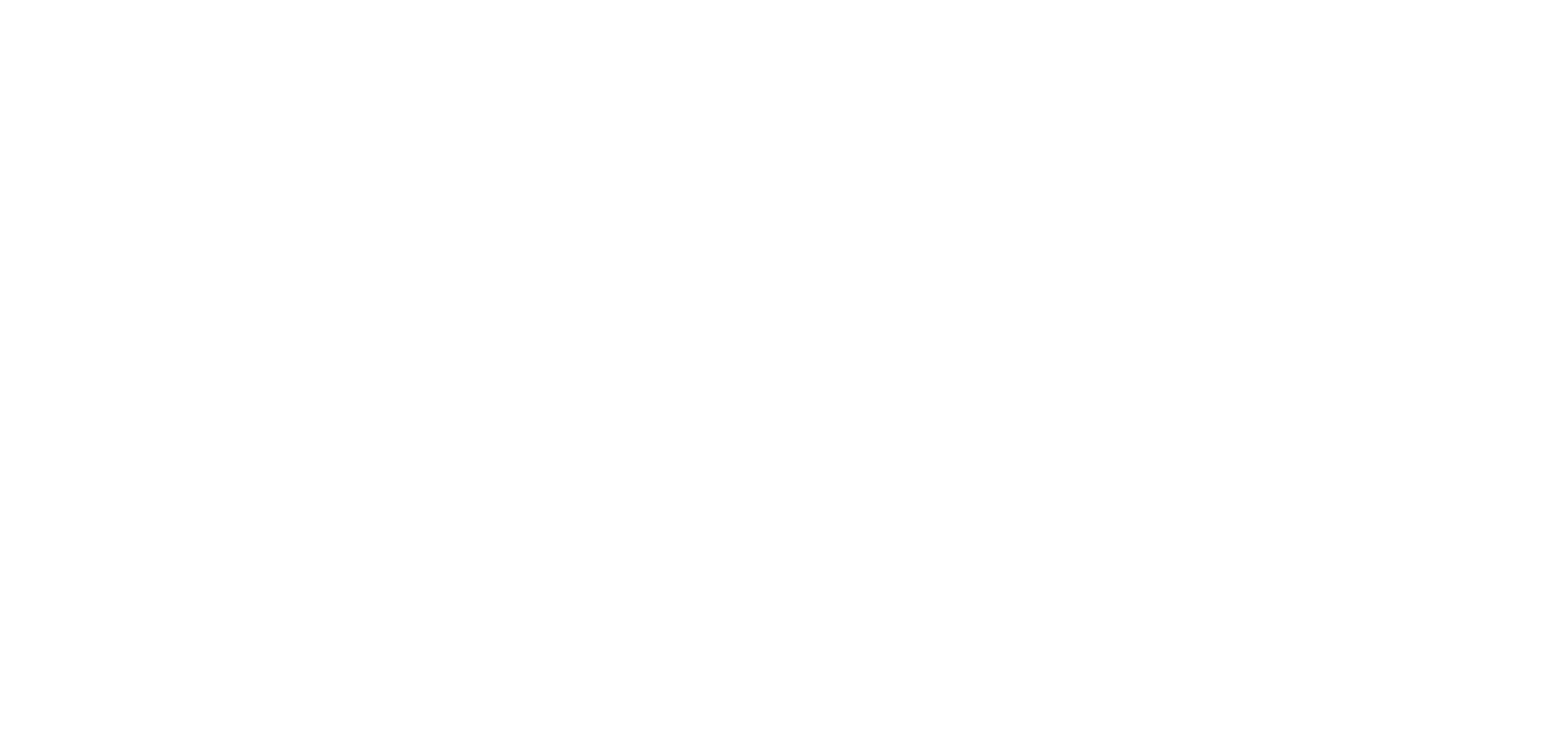
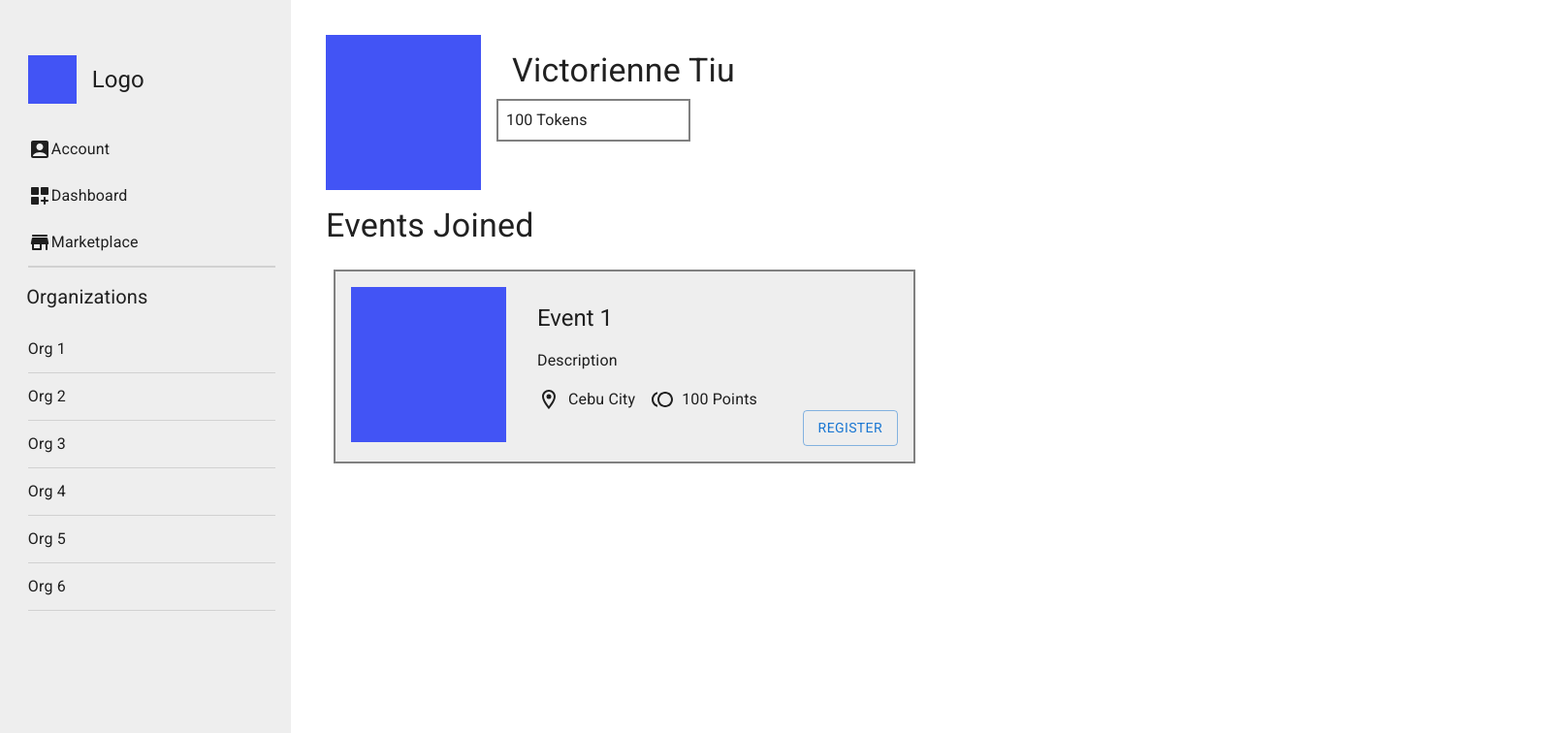
Before and after one commit to 0-BSCode/react-firebase-ts, a React (Vite) app: page /Account in a window 1280 px wide. Before the commit this address had no page. Shown: the top 756 px of the page at 97% size, 1616 px wide, since content can reach past the window. Built offline with nearby package versions, Linux system fonts and the light colour scheme.

Commit message:
Side bar routes (not orgs)

```diff
--- a/src/App.tsx
+++ b/src/App.tsx
@@ -6,7 +6,9 @@ import SignupPage from "./pages/Signup";
 import Side from "./components/SideBar";
 import EventCard from "./components/EventCard";
 import SearchBar from "./components/SearchBar";
-import OrgPage from "./components/ViewOrg";
+import OrgPage1 from "./pages/OrgPages/OrgPage1";
+import Marketplace from "./pages/MarketPlace";
+import Account from "./pages/Account";
 
 function App() {
   return (
@@ -25,7 +27,9 @@ function App() {
         <Route path="/Side" element={<Side />} />
         <Route path="/EventCard" element={<EventCard />} />
         <Route path="/SearchBar" element={<SearchBar />} />
-        <Route path="/OrgPage" element={<OrgPage />} />
+        <Route path="/OrgPage1" element={<OrgPage1 />} />
+        <Route path="/Marketplace" element={<Marketplace />} />
+        <Route path="/Account" element={<Account />} />
       </Routes>
     </Router>
   );
--- /dev/null
+++ b/src/components/ProductCard/index.tsx
@@ -0,0 +1,50 @@
+import { TollOutlined } from "@mui/icons-material";
+import { Box, Typography, List, ListItem, Button } from "@mui/material";
+
+function ProductCard({ prodName, desc, price }) {
+  return (
+    <Box
+      height={300}
+      width="auto"
+      display="flex"
+      alignItems="flex-start"
+      gap={2}
+      padding={2}
+      sx={{ border: "2px solid grey", bgcolor: "#eeeeee", position: "relative" }}
+    >
+      {/* Blue box as placeholder for image */}
+      <Box
+        display="flex"
+        alignItems="center"
+        justifyContent="center"
+        height={100}
+        width={100}
+        padding={10}
+        sx={{ bgcolor: "#4254f5" }}
+      />
+
+      <Box display="flex" flexDirection="column" flexGrow={1}>
+        <List>
+          <ListItem>
+            <Typography variant="h5">{prodName}</Typography>
+          </ListItem>
+          <ListItem>
+            <Typography variant="body1">{desc}</Typography>
+          </ListItem>
+          <ListItem>
+            <Box display="flex" alignItems="center" gap={1} ml={2}>
+              <TollOutlined />
+              <Typography variant="body1">{price}</Typography>
+            </Box>
+          </ListItem>
+        </List>
+      </Box>
+
+      <Button variant="outlined" sx={{ position: "absolute", bottom: 16, right: 16 }}>
+        Add Cart
+      </Button>
+    </Box>
+  );
+}
+
+export default ProductCard;
--- a/src/components/SideBar/index.tsx
+++ b/src/components/SideBar/index.tsx
@@ -4,9 +4,24 @@ import List from "@mui/material/List";
 import ListItem from "@mui/material/ListItem";
 import ListItemText from "@mui/material/ListItemText";
 import Divider from "@mui/material/Divider";
-import { AccountBoxRounded, DashboardCustomizeRounded } from "@mui/icons-material";
+import { useNavigate, Link } from "react-router-dom";
+import { AccountBoxRounded, DashboardCustomizeRounded, StoreRounded } from "@mui/icons-material";
 
 const Side = () => {
+  const navigate = useNavigate();
+
+  const handleMarketplaceClick = () => {
+    navigate("/marketplace");
+  };
+
+  const handleDashboard = () => {
+    navigate("/");
+  };
+
+  const handleAcc = () => {
+    navigate("/Account");
+  };
+
   return (
     <Box
       width={300}
@@ -32,20 +47,24 @@ const Side = () => {
           </Typography>
         </Box>
 
-        <ListItem>
-          <AccountBoxRounded></AccountBoxRounded>
+        <ListItem button onClick={handleAcc}>
+          <AccountBoxRounded />
           <ListItemText primary="Account" />
         </ListItem>
-        <ListItem>
+        <ListItem button onClick={handleDashboard}>
           <DashboardCustomizeRounded />
           <ListItemText primary="Dashboard" />
         </ListItem>
+        <ListItem button onClick={handleMarketplaceClick}>
+          <StoreRounded />
+          <ListItemText primary="Marketplace" />
+        </ListItem>
         <Divider variant="middle" component="li" />
         <Divider variant="middle" component="li" />
-        <Typography variant="h6" sx={{ padding: "3%" }}>
+        <Typography variant="h6" sx={{ padding: "5%" }}>
           Organizations
         </Typography>
-        <ListItem>
+        <ListItem button component={Link} to="/org/1">
           <ListItemText primary="Org 1" />
         </ListItem>
         <Divider variant="middle" component="li" />
--- a/src/components/ViewOrg/index.tsx
+++ /dev/null
@@ -1,65 +0,0 @@
-import { LocationOnOutlined } from "@mui/icons-material";
-import { Box, Typography, List, ListItem, Button, Divider } from "@mui/material";
-import EventCard from "../EventCard";
-
-function OrgPage({ orgName, desc, loc }) {
-  return (
-    <Box
-      height={200}
-      width={600}
-      display="flex"
-      flexDirection="column"
-      alignItems="flex-start"
-      gap={2}
-      padding={2}
-      position="relative"
-    >
-      {/* Blue box as placeholder for image */}
-      <Box
-        display="flex"
-        alignItems="center"
-        justifyContent="center"
-        height={100}
-        width={100}
-        padding={10}
-        sx={{ bgcolor: "#4254f5" }}
-      />
-
-      <Box display="flex" flexDirection="column" flexGrow={1}>
-        <List>
-          <ListItem>
-            <Typography variant="h4">{orgName}</Typography>
-          </ListItem>
-          <ListItem>
-            <Typography variant="body1">{desc}</Typography>
-          </ListItem>
-          <ListItem>
-            <Box display="flex" alignItems="center" gap={1}>
-              <LocationOnOutlined />
-              <Typography variant="body1">{loc}</Typography>
-            </Box>
-          </ListItem>
-        </List>
-      </Box>
-
-      <Divider variant="middle" />
-
-      {/* Container for EventCard components */}
-      <Box width="100%" display="flex" overflowX="auto">
-        {/* Render EventCard components side by side */}
-        <Box display="flex" gap={2}>
-          <EventCard EventName="Event 1" desc="Description" loc="Cebu City" points="100 Points" />
-          <EventCard EventName="Event 2" desc="Description" loc="Cebu City" points="100 Points" />
-          <EventCard EventName="Event 3" desc="Description" loc="Cebu City" points="100 Points" />
-          {/* Add more EventCard components as needed */}
-        </Box>
-      </Box>
-
-      <Button variant="outlined" sx={{ position: "absolute", bottom: 16, right: 16 }}>
-        Join Organization
-      </Button>
-    </Box>
-  );
-}
-
-export default OrgPage;
--- /dev/null
+++ b/src/pages/Account/index.tsx
@@ -0,0 +1,60 @@
+import Side from "@src/components/SideBar";
+import EventCard from "@src/components/EventCard";
+import { Box, List, ListItem, Typography } from "@mui/material";
+
+const Account = () => {
+  return (
+    <div style={{ display: "flex", height: "100vh" }}>
+      <Side style={{ flex: "0 0 200px" }} />
+      <div style={{ flex: 1, padding: "20px" }}>
+        <Box
+          width={600}
+          display="flex"
+          flexDirection="column"
+          alignItems="flex-start"
+          gap={2}
+          padding={2}
+          position="relative"
+        >
+          {/* Container for image and org details */}
+          <Box display="flex" flexDirection="row" alignItems="flex-start" gap={2}>
+            {/* Blue box as placeholder for image */}
+            <Box
+              display="flex"
+              alignItems="center"
+              justifyContent="center"
+              height={100}
+              width={100}
+              padding={10}
+              sx={{ bgcolor: "#4254f5" }}
+            />
+
+            {/* Org details */}
+            <Box display="flex" flexDirection="column" flexGrow={1}>
+              <List>
+                <ListItem>
+                  <Typography variant="h4">Victorienne Tiu</Typography>
+                </ListItem>
+                <Box display="flex" flexDirection="column" border="2px solid gray" width={200} padding={1}>
+                  <Typography variant="p">100 Tokens</Typography>
+                </Box>
+              </List>
+            </Box>
+          </Box>
+
+          <Typography variant="h4">Events Joined</Typography>
+          {/* Container for EventCard components */}
+          <Box width="100vw" display="flex" overflowX="scroll" flexWrap="nowrap" padding={1}>
+            {/* Render EventCard components side by side */}
+            <Box display="flex" gap={2}>
+              <EventCard EventName="Event 1" desc="Description" loc="Cebu City" points="100 Points" />
+              {/* Add more EventCard components as needed */}
+            </Box>
+          </Box>
+        </Box>
+      </div>
+    </div>
+  );
+};
+
+export default Account;
--- /dev/null
+++ b/src/pages/MarketPlace/index.tsx
@@ -0,0 +1,26 @@
+import Side from "@src/components/SideBar";
+import SearchBar from "@src/components/SearchBar";
+import ProductCard from "@src/components/ProductCard";
+import { Box, Button } from "@mui/material";
+
+const Marketplace = () => {
+  return (
+    <div style={{ display: "flex", height: "100vh" }}>
+      <Side style={{ flex: "0 0 200px" }} />
+      <div style={{ flex: 1, padding: "20px" }}>
+        <SearchBar />
+        <Button variant="contained" sx={{ position: "absolute", top: 16, right: 16 }}>
+          View Cart
+        </Button>
+        <Box display="flex" gap={4} padding={3}>
+          <ProductCard prodName={"Product 1"} desc={"This is a product"} price={100} />
+          <ProductCard prodName={"Product 1"} desc={"This is a product"} price={100} />
+          <ProductCard prodName={"Product 1"} desc={"This is a product"} price={100} />
+          <ProductCard prodName={"Product 1"} desc={"This is a product"} price={100} />
+        </Box>
+      </div>
+    </div>
+  );
+};
+
+export default Marketplace;
--- /dev/null
+++ b/src/pages/OrgPages/OrgPage1.tsx
@@ -0,0 +1,66 @@
+import { LocationOnOutlined } from "@mui/icons-material";
+import { Box, Typography, List, ListItem, Button, Divider } from "@mui/material";
+import EventCard from "@src/components/EventCard";
+
+const OrgPage1 = () => {
+  return (
+    <Box
+      width={600}
+      display="flex"
+      flexDirection="column"
+      alignItems="flex-start"
+      gap={2}
+      padding={2}
+      position="relative"
+    >
+      {/* Container for image and org details */}
+      <Box display="flex" flexDirection="row" alignItems="flex-start" gap={2}>
+        {/* Blue box as placeholder for image */}
+        <Box
+          display="flex"
+          alignItems="center"
+          justifyContent="center"
+          height={100}
+          width={100}
+          padding={10}
+          sx={{ bgcolor: "#4254f5" }}
+        />
+
+        {/* Org details */}
+        <Box display="flex" flexDirection="column" flexGrow={1}>
+          <List>
+            <ListItem>
+              <Typography variant="h4">Org 1</Typography>
+            </ListItem>
+            <ListItem>
+              <Typography variant="body1">Desc</Typography>
+            </ListItem>
+            <ListItem>
+              <Box display="flex" alignItems="center" gap={1}>
+                <LocationOnOutlined />
+                <Typography variant="body1">Cebu City</Typography>
+              </Box>
+            </ListItem>
+          </List>
+        </Box>
+
+        <Button variant="outlined">Join Organization</Button>
+      </Box>
+
+      <Divider variant="middle" />
+
+      {/* Container for EventCard components */}
+      <Box width="100vw" display="flex" overflowX="scroll" flexWrap="nowrap" padding={1}>
+        {/* Render EventCard components side by side */}
+        <Box display="flex" gap={2}>
+          <EventCard EventName="Event 1" desc="Description" loc="Cebu City" points="100 Points" />
+          <EventCard EventName="Event 2" desc="Description" loc="Cebu City" points="200 Points" />
+          <EventCard EventName="Event 3" desc="Description" loc="Cebu City" points="300 Points" />
+          {/* Add more EventCard components as needed */}
+        </Box>
+      </Box>
+    </Box>
+  );
+};
+
+export default OrgPage1;
```
